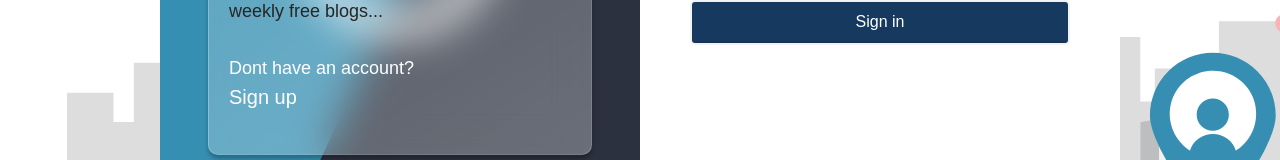
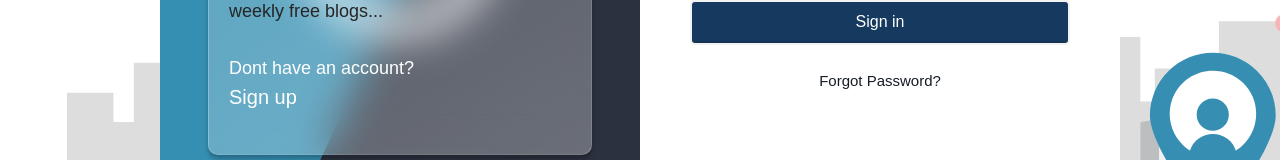
Before and after one commit to Rashed360/hourly-finder, a React (Create React App) app: page /login in a window 1280 px wide. Shown: the part 483-643 px from the top of the page. Built offline with nearby package versions, Linux system fonts and the light colour scheme; no server answers.

Commit message:
reset password link

```diff
--- a/src/components/App.js
+++ b/src/components/App.js
@@ -69,6 +69,7 @@ const App = props => {
 
 					<Route path='/activate/:uid/:token' element={<AccountActivate />} />
 					<Route path='/password-reset' element={<PasswordReset />} />
+					<Route path='/password-reset/:uid/:token' element={<PasswordReset />} />
 
 					{/* Dynamic Route Start */}
 					<Route path='job/:job_id' element={<SingleJob />} />
--- a/src/components/auth/Login.js
+++ b/src/components/auth/Login.js
@@ -1,6 +1,6 @@
 import { useEffect } from 'react'
 import LeftContent from './commonAuth/LeftContent'
-import { useNavigate } from 'react-router-dom'
+import { useNavigate, Link } from 'react-router-dom'
 import { FaInfoCircle } from 'react-icons/fa'
 import { Formik, Field, Form } from 'formik'
 import { connect } from 'react-redux'
@@ -160,6 +160,9 @@ const Login = props => {
 										<div className='form-field'>
 											<input type='submit' value='Sign in' className='btn submit' />
 										</div>
+										<p className='forget mt-20'>
+											<Link to='/password-reset'>Forgot Password?</Link>
+										</p>
 									</Form>
 								)}
 							</Formik>
@@ -170,7 +173,10 @@ const Login = props => {
 							<p className='msg_notify'>
 								<FaInfoCircle /> Signed In completed Successfully!
 							</p>
-							<p className='mt-30'>Your profile is not completed. In order to post or apply for a job, you have to complete your profile creation. Go to Dashboard and Edit your Profile.</p>
+							<p className='mt-30'>
+								Your profile is not completed. In order to post or apply for a job, you have to complete your
+								profile creation. Go to Dashboard and Edit your Profile.
+							</p>
 							<div className='btn_group'>
 								<span onClick={() => navigate('/')}>Go to Home</span>
 								<span onClick={() => navigate('/dashboard')}>Go to Dashboard</span>
--- a/src/style/index.css
+++ b/src/style/index.css
@@ -1052,6 +1052,10 @@ h2.contact-title,
 	position: relative;
 	width: 100%;
 }
+.registration-form .form .forget {
+	font-size: 15px;
+	text-align: center;
+}
 .msg_notify {
 	color: teal;
 	padding: 5px 10px;
```
